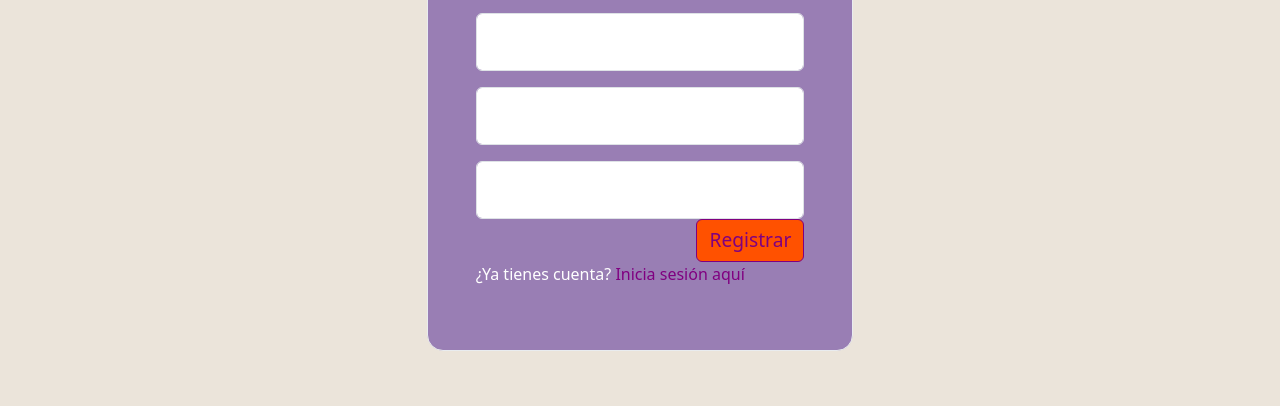
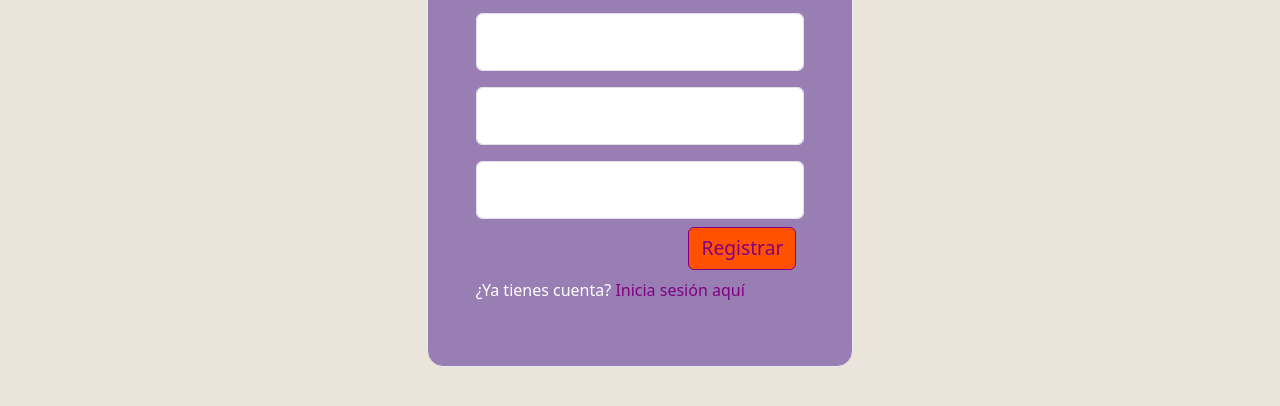
Before and after one commit to vozexpertadm-ship-it/VozExpertaB, a website: page public/registro.html in a window 1280 px wide. Shown: the part 326-732 px from the top of the page. Drawn offline with nearby package versions, Linux system fonts and the light colour scheme.

Commit message:
Update registro.html

```diff
--- a/public/registro.html
+++ b/public/registro.html
@@ -41,7 +41,7 @@
           <input type="password" class="form-control" id="password" placeholder="Password">
           <label for="password">Contraseña</label>
         </div>
-        <div class="d-flex justify-content-end">
+        <div class="d-flex justify-content-end m-2">
           <button type="submit" class="btn btn-login">Registrar</button>
         </div>
         <p class="register-link">
```
